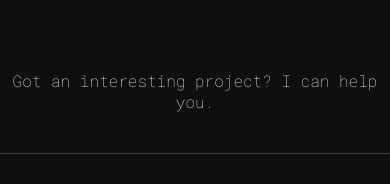
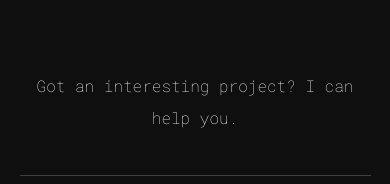
Before and after one commit to jriccrussel/react-demo5, a React (Create React App) app: page / in a window 390 px wide. Shown: the part 3073-3257 px from the top of the page. Built offline with nearby package versions, Linux system fonts and the light colour scheme.

Commit message:
update footer line

```diff
--- a/src/App.scss
+++ b/src/App.scss
@@ -542,7 +542,7 @@ nav{
     }
 
     @media screen and (max-width: 480px) {
-      max-width: 100%;
+      max-width: 90%;
     }
 
     .collab{
@@ -554,6 +554,10 @@ nav{
       p{
         font-weight: lighter !important;
         margin-bottom: 20px;
+
+        @media (max-width: 425px) {
+          line-height: 2;
+        }
       }
     }
 
```
